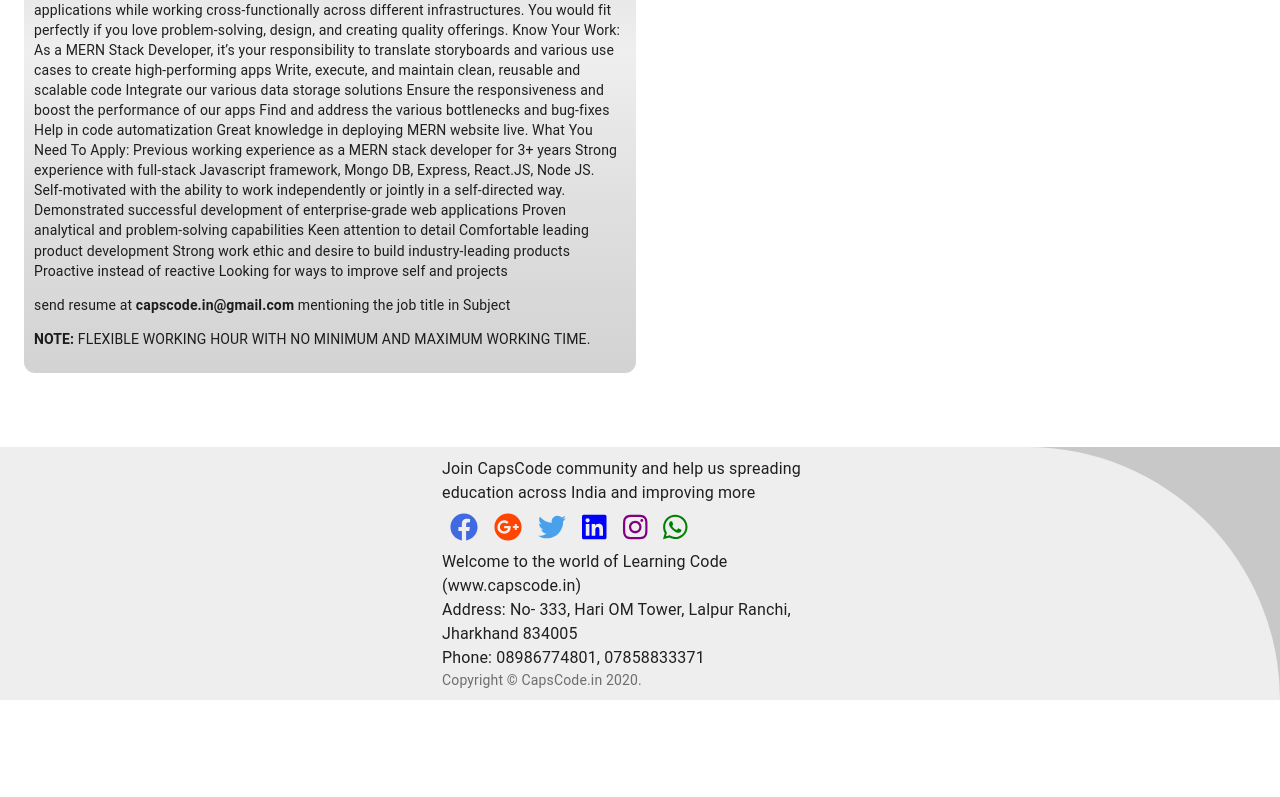
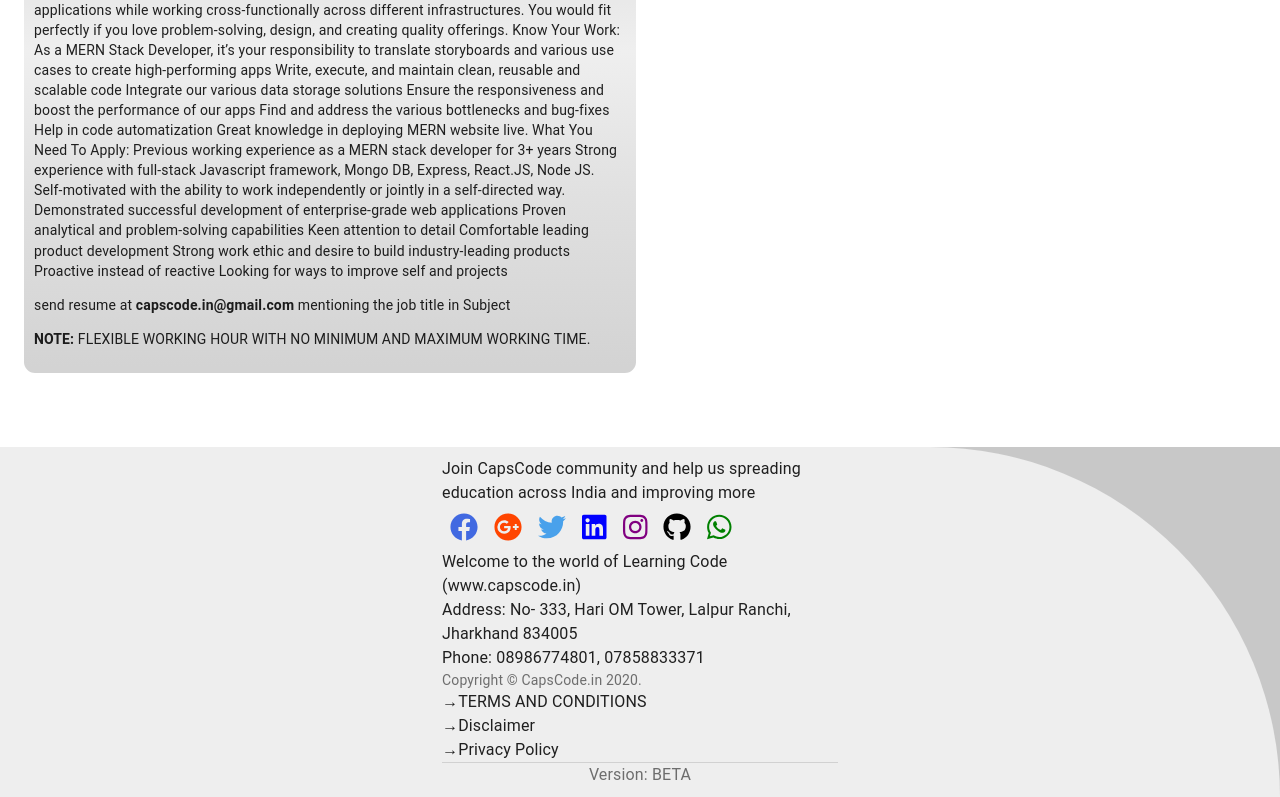
Before and after one commit to CapsCode-Website/capscode, a React (Create React App) app: page /#/career in a window 1280 px wide. Shown: the part 1371-2168 px from the top of the page. Before the commit the page ends 2071 px from the top, so only its background shows below. Built offline with nearby package versions, Linux system fonts and the light colour scheme.

Commit message:
all social media added

```diff
--- a/public/index.html
+++ b/public/index.html
@@ -1,6 +1,7 @@
 <!DOCTYPE html>
 <html lang="en">
   <head>
+    <meta name="google-site-verification" content="VBnot9jL2D_rsaAzgtZoCrdfjdan3LvPyTy_QUVEyW8" />
     <title><CapsCode/></title>
     <meta
       name="description"
--- a/src/components/Footer/Footer.js
+++ b/src/components/Footer/Footer.js
@@ -5,19 +5,21 @@ import { makeStyles } from '@material-ui/core/styles';
 import Container from '@material-ui/core/Container';
 import Link from '@material-ui/core/Link';
 import Share from '../Share/Share'
-
-
+import { Divider } from '@material-ui/core';
 
 function Copyright() {
   return (
+    <>
     <Typography variant="body2" color="textSecondary">
       {'Copyright © '}
-      <Link color="inherit" href="https://capscode.in/">
+      <Link color="inherit" href="https://www.capscode.in/">
         CapsCode.in
       </Link>{' '}
       {new Date().getFullYear()}
       {'.'}
     </Typography>
+
+    </>
   );
 }
 
@@ -31,6 +33,7 @@ const useStyles = makeStyles((theme) => ({
     backgroundColor:
       theme.palette.type === 'light' ? theme.palette.grey[200] : theme.palette.grey[800],
   },
+
 }));
 
 export default function Footer() {
@@ -48,8 +51,14 @@ export default function Footer() {
           <Typography variant="body1">Address: No- 333, Hari OM Tower, Lalpur Ranchi, Jharkhand 834005</Typography>
           <Typography variant="body1">Phone: 08986774801, 07858833371</Typography>
           <Copyright />
+          <Typography>&#8594;TERMS AND CONDITIONS</Typography>
+          <Typography>&#8594;Disclaimer</Typography>
+          <Typography>&#8594;Privacy Policy</Typography>
+          <Divider/>
+          <Typography small color="textSecondary"style={{textAlign:'center'}}>Version: BETA</Typography>
         </Container>
       </footer>
+
     </div>
   );
 }
--- a/src/components/HomePage/Home.js
+++ b/src/components/HomePage/Home.js
@@ -56,11 +56,12 @@ function Home() {
   localStorage.setItem('currentTab', 0) //initializing to 0 so that we can be able to handle the tab highlighting navigation on page refresh or going to home page
   //if you have any doubt then comment this line and see the issue, issue will not be much just there is conflict between the higlighted tab and the rendered page
   return (
-    <div className={classes.root} style={{ backgroundImage: `url(${backimage})`, backgroundSize: 'cover', backgroundPosition: 'center', backgroundAttachment: 'fixed' }}>
+    <div className={classes.root} style={{backgroundColor:'white', backgroundImage: `url(${backimage})`, backgroundSize: 'cover', backgroundPosition: 'center', backgroundAttachment: 'fixed' }}>
       <Typography component="div" style={{ paddingLeft: '20px', paddingTop: '10px' }}>
         <Box fontWeight="fontWeightBold" textAlign="left"  m={1} letterSpacing={5} fontSize={30}>
           WELCOME TO CAPSCODE.IN
         </Box>
+        <small>(WE TEACH CODE TO KIDS STARTING FROM AGE OF 10 YRS.)</small>
       </Typography>
       <Grid container style={{ animation: 'pulse', animationDuration: '3s', height: '100%', minHeight: '95.5vh' }}>
         <Grid item sm={12} md={6} lg={6} style={{width: '100%', paddingLeft: '10px', paddingRight: '1 0px' }}>
@@ -70,6 +71,7 @@ function Home() {
             <Box fontWeight="fontWeightBold" m={1} fontSize={17}>LETS JOIN US ONLINE OR OFFLINE AND WRITE SOME CODE, EXPLORE THE NEW TECHNOLOGIES AND GET GUIDENCE FROM OUR EXPERTS</Box>
             <Box fontWeight="fontWeightBold" m={1} fontSize={17}>START WRITING CODE FROM THE VERY NEXT DAY YOU HAVE JOINED CapsCode.in</Box>
             <Box fontWeight="fontWeightBold" m={1} fontSize={17}>SO, WHAT ARE YOU WAITING FOR !!! </Box>
+            {/* <Box fontWeight="fontWeightBold" m={1} fontSize={17}>WE TEACH CODE FROM  </Box> */}
             <Box fontWeight="fontWeightBold" m={1} fontSize={17}>CHECK UPCOMING EVENTS BELOW  &darr;</Box>
 
 
@@ -80,8 +82,8 @@ function Home() {
               padding:'8px',
               marginRight:'10px',
               borderRadius:'40px'}}>
-              {/* <a href="https://capscodequiz.netlify.app/" target="_blank" style={{textDecoration: 'none',}}> */}
-              <a href="https://capscodecomingsoon.netlify.app/" target="_blank" style={{textDecoration: 'none',}}>
+              <a href="https://ccquiz.netlify.app/" target="_blank" style={{textDecoration: 'none',}}>
+              {/* <a href="https://capscodecomingsoon.netlify.app/" target="_blank" style={{textDecoration: 'none',}}> */}
               <Grid item sm={12} md={12} lg={12} style={{
                   fontSize:'12px',
                   padding:'15px',
--- a/src/components/NavigationHandler/SideNavigation.js
+++ b/src/components/NavigationHandler/SideNavigation.js
@@ -125,7 +125,7 @@ function SideNavigation(props) {
           >
             <MenuIcon />
           </IconButton>
-          <a href="https://www.capscode.in" target="_blank" style={{textDecoration: 'none',width:'4.5em', height:'3em',}}>
+          <a href="https://www.capscode.in" target="_self" style={{textDecoration: 'none',width:'4.5em', height:'3em',}}>
             <img style={{width:'4em', height:'2.5em', paddingLeft:'7px'}} src={require('./cap.png')} alt="capscode" />
           </a>
           {/* <Typography style={{textShadow: '2px 2px 5px yellow'}} variant="h6" noWrap>
--- a/src/components/Share/Share.js
+++ b/src/components/Share/Share.js
@@ -8,6 +8,7 @@ import {
   faWhatsapp,
   faLinkedin,
   faGooglePlus,
+  faGithub,
 } from "@fortawesome/free-brands-svg-icons";
 
   class Share extends React.Component{
@@ -36,14 +37,14 @@ import {
 
 
           <a
-          href="https://www.twitter.com/capscode.in"
+          href="https://www.twitter.com/capscodeindia"
           target="_blank"
           className="twitter social">
             <FontAwesomeIcon icon={faTwitter} size="2x" />
           </a>
 
           <a
-            href="https://www.linkedin.com/in/capscode-in-6427331b2"
+            href="https://www.linkedin.com/in/capscode"
             target="_blank"
             className="linkedin social"
           >
@@ -60,6 +61,15 @@ import {
 
 
           <a
+            href="https://github.com/capscode"
+            target="_blank"
+            className="github social"
+          >
+            <FontAwesomeIcon icon={faGithub} size="2x" />
+          </a>
+
+
+          <a
             href="https://chat.whatsapp.com/LkNgfPA8h4gBR6EFCHSUoY"
             target="_blank"
             className="whatsapp social"
--- a/src/components/Share/style.css
+++ b/src/components/Share/style.css
@@ -33,6 +33,10 @@ a.social {
       color: green
   }
 
+  a.github {
+    color: black
+}
+
   a.gmail {
     color:orangered
   }
--- a/src/components/Toolbar/TopTab.js
+++ b/src/components/Toolbar/TopTab.js
@@ -52,7 +52,7 @@ function TopTab() {
       {/* <Typography variant="h6" noWrap style={{textShadow: '2px 2px 5px yellow',paddingLeft: '15px', paddingTop: '5px', color:'black'}}>
             {"< CapsCode />"}
       </Typography> */}
-      <a href="https://www.capscode.in" target="_blank" style={{textDecoration: 'none',width:'5.5em', height:'3em'}}>
+      <a href="https://www.capscode.in" target="_self" style={{textDecoration: 'none',width:'5.5em', height:'3em'}}>
         <img style={{width:'5em', height:'2.5em', paddingLeft:'20px',paddingTop:'3px'}} src={require('./cap.png')} alt="capscode" />
       </a>
       <Tabs
```
